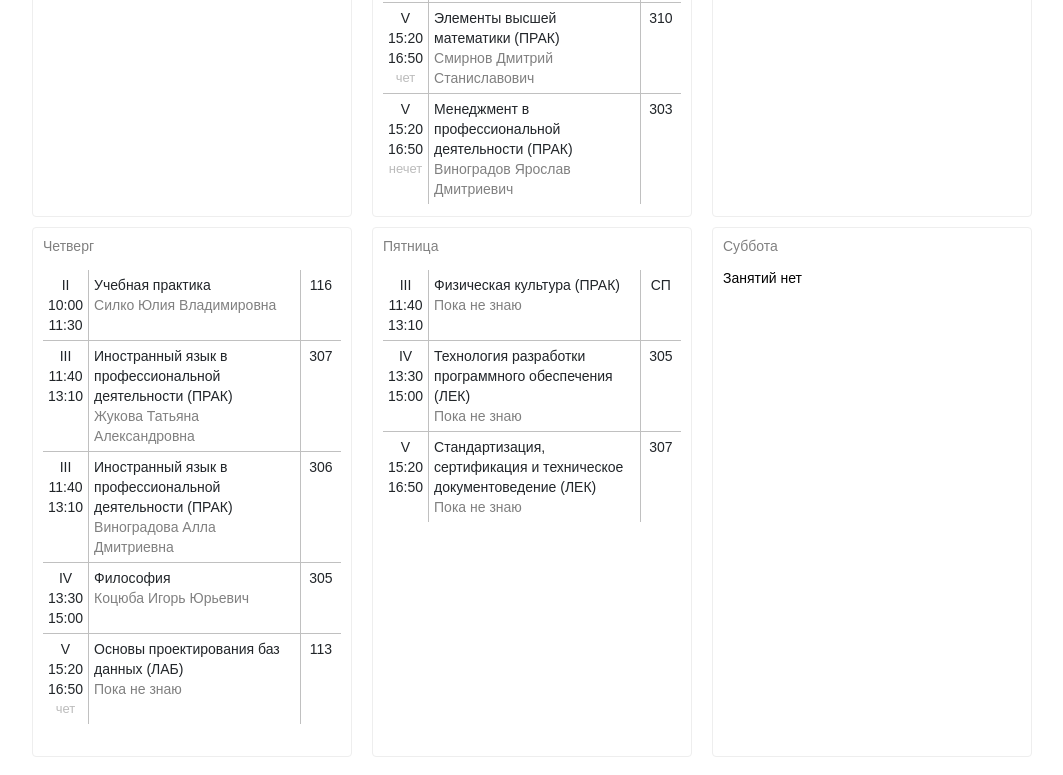
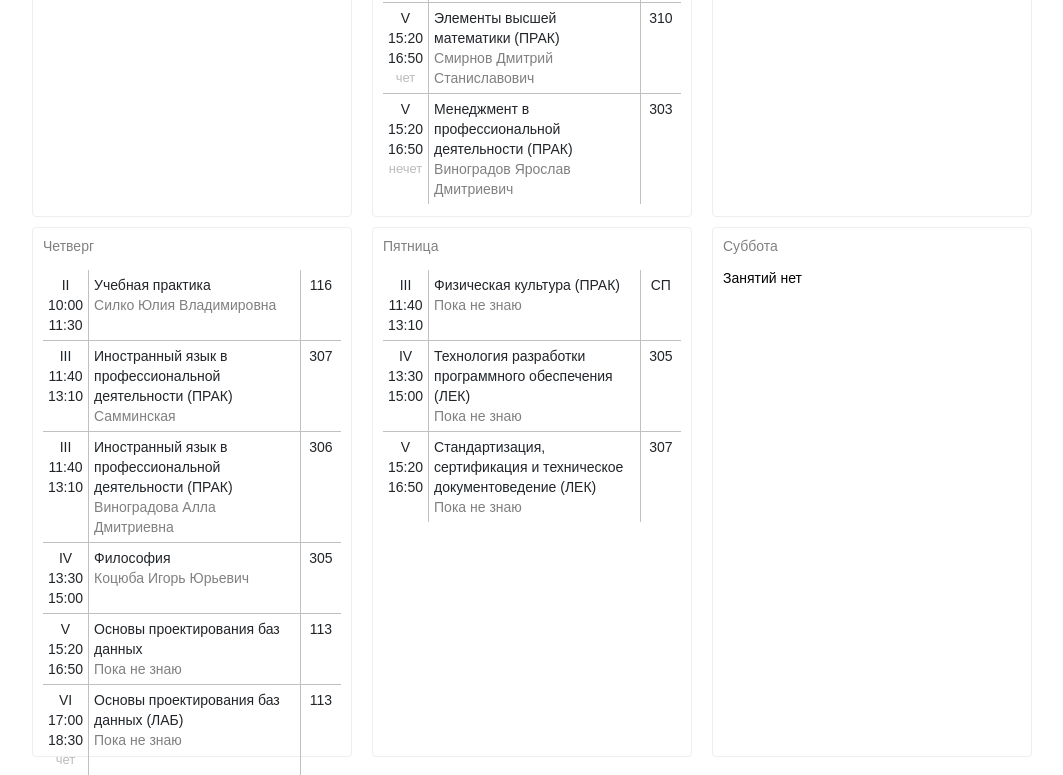
Before and after one commit to ifspo-schedule/ifspo-schedule.github.io, a plain HTML site: page index.html in a window 1280 px wide. Shown: the part 436-1211 px from the top of the page, without its empty margins (108-1171 px from the left). Drawn offline with nearby package versions, Linux system fonts and the light colour scheme.

Commit message:
Update index.html

```diff
--- a/index.html
+++ b/index.html
@@ -221,7 +221,7 @@
                             </div>
                             <div class="chet-rects-block-lessons-block-info">
                                 <span>Иностранный язык в профессиональной деятельности (ПРАК)</span>
-                                <span>Жукова Татьяна Александровна</span>
+                                <span>Самминская</span>
                             </div>
                             <div class="chet-rects-block-lessons-block-cabinet">
                                 <span>307</span>
@@ -255,11 +255,25 @@
                                 <span>305</span>
                             </div>
                         </div>
-                        <div class="chet-rects-block-lessons-block-bottom" id="chet_blocktwo">
+<div class="chet-rects-block-lessons-block">
                             <div class="chet-rects-block-lessons-block-time">
                                 <span>V</span>
                                 <span>15:20</span>
                                 <span>16:50</span>
+                            </div>
+                            <div class="chet-rects-block-lessons-block-info">
+                                <span>Основы проектирования баз данных</span>
+                                <span>Пока не знаю</span>
+                            </div>
+                            <div class="chet-rects-block-lessons-block-cabinet">
+                                <span>113</span>
+                            </div>
+                        </div>
+                        <div class="chet-rects-block-lessons-block-bottom" id="chet_blocktwo">
+                            <div class="chet-rects-block-lessons-block-time">
+                                <span>VI</span>
+                                <span>17:00</span>
+                                <span>18:30</span>
                                 <span>чет</span>
                             </div>
                             <div class="chet-rects-block-lessons-block-info">
```
